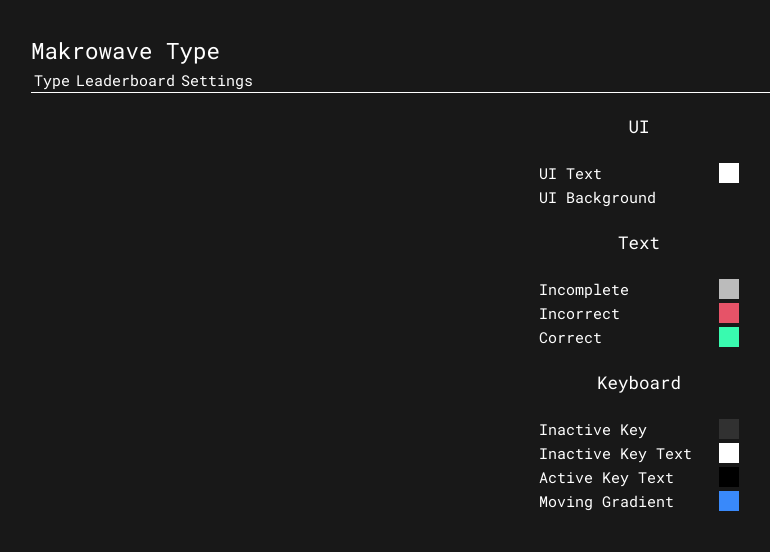
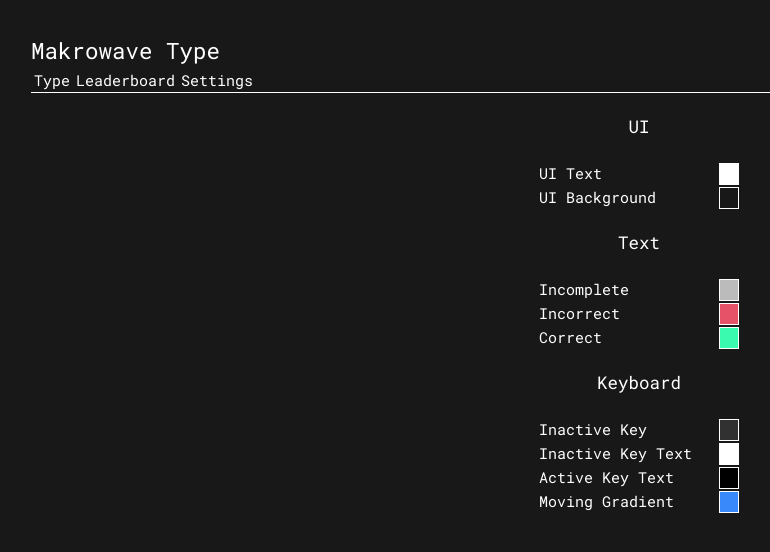
Before and after one commit to Makrowave/Makrowave-Type, a Vue app: page /settings in a window 1280 px wide. Shown: the top 552 px of the page, without its empty margins (1-771 px from the left). Built offline with nearby package versions, Linux system fonts and the light colour scheme.

Commit message:
fix: color picker positioning fix

```diff
--- a/src/components/colorpicker/ModalColorPicker.vue
+++ b/src/components/colorpicker/ModalColorPicker.vue
@@ -1,6 +1,10 @@
 <script setup lang="ts">
 import { onMounted, onUnmounted, ref, useTemplateRef } from 'vue'
 import ColorPicker from './ColorPicker.vue'
+import { useThemeStore } from '@/stores/theme'
+
+const theme = useThemeStore()
+
 const color = defineModel<string>()
 const visible = ref<boolean>(false)
 
@@ -23,10 +27,11 @@ onUnmounted(() => {
 </script>
 
 <template>
+  <div class="wrapper">
     <button
       ref="button"
-    :class="$attrs.class + ' button'"
-    :style="{ backgroundColor: color ?? '#ff0000' }"
+      class="button"
+      :style="{ backgroundColor: color, border: `0.5px solid ${theme.uiTextColor}` }"
       @click="visible = !visible"
     ></button>
     <ColorPicker
@@ -36,9 +41,16 @@ onUnmounted(() => {
       :initial-color="color ?? '#ff0000'"
       @change="(val) => (color = val)"
     />
+  </div>
 </template>
 
 <style scoped>
+.wrapper {
+  position: relative;
+  display: flex;
+  height: 20px;
+  width: 20px;
+}
 .button {
   all: unset;
   height: 20px;
@@ -47,5 +59,7 @@ onUnmounted(() => {
 }
 .abs-picker {
   position: absolute;
+  left: 25px;
+  z-index: 30;
 }
 </style>
--- a/src/routes/SettingsPage.vue
+++ b/src/routes/SettingsPage.vue
@@ -66,7 +66,6 @@ const theme = useThemeStore()
 }
 .option {
   width: 100%;
-  position: relative;
   display: flex;
   align-items: center;
   justify-content: space-between;
```
Lines whose indentation alone changed are shown as unchanged.
